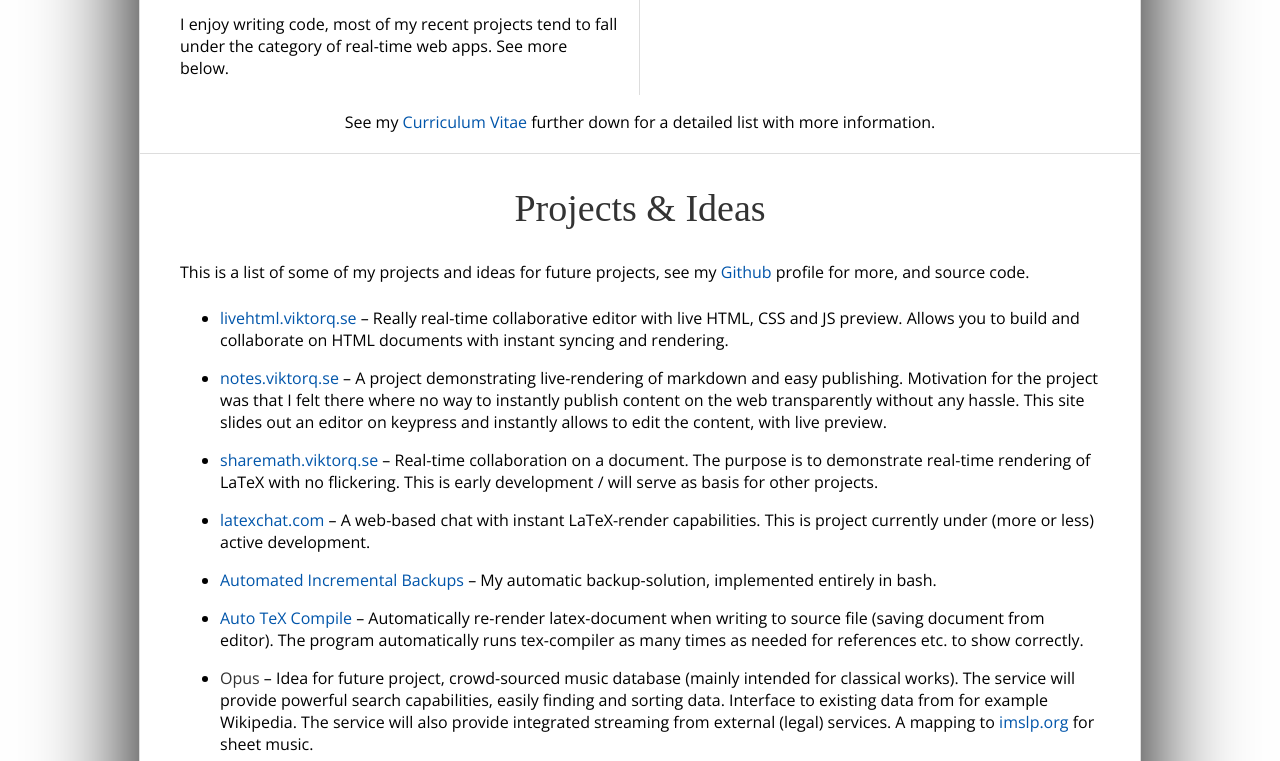
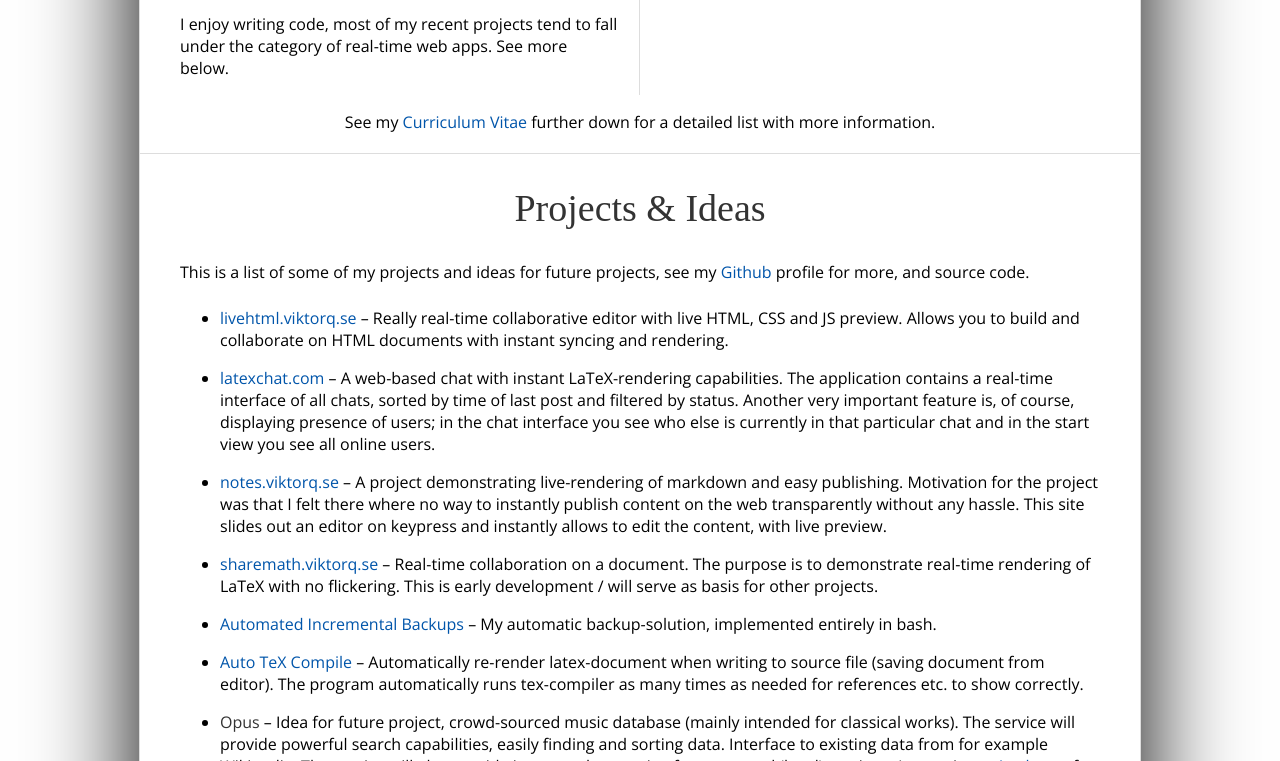
Before and after one commit to ViktorQvarfordt/viktorqvarfordt.github.io, a plain HTML site: page index.html in a window 1280 px wide. Shown: the part 541-1302 px from the top of the page. Drawn offline with nearby package versions, Linux system fonts and the light colour scheme; a web font is replaced by a local one.

Commit message:
Update description of latexchat, to reflect addition of new features.

```diff
--- a/index.html
+++ b/index.html
@@ -108,6 +108,13 @@
  				Allows you to build and collaborate on HTML documents with instant syncing and rendering.
  			</li>
  			<li>
+ 				<strong><a href="http://latexchat.com">latexchat.com</a></strong> – A web-based chat with
+ 				instant LaTeX-rendering capabilities. The application contains a real-time interface of all chats,
+ 				sorted by time of last post and filtered by status. Another very important feature is, of course,
+ 				displaying presence of users; in the chat interface you see who else is currently in that particular chat
+ 				and in the start view you see all online users.
+ 			</li>
+ 			<li>
  				<strong><a href="http://notes.viktorq.se">notes.viktorq.se</a></strong> – A project demonstrating
  				live-rendering of markdown and easy publishing.
  				Motivation for the project was that I felt there where no way to instantly publish content
@@ -118,10 +125,6 @@
  				<strong><a href="http://sharemath.viktorq.se">sharemath.viktorq.se</a></strong> – Real-time collaboration
  				on a document. The purpose is to demonstrate real-time rendering of LaTeX with no flickering.
  				This is early development / will serve as basis for other projects.
- 			</li>
- 			<li>
- 				<strong><a href="http://latexchat.com">latexchat.com</a></strong> – A web-based chat with
- 				instant LaTeX-render capabilities. This is project currently under (more or less) active development.
  			</li>
  			<li>
  				<strong><a href="https://github.com/ViktorQvarfordt/automated-incremental-backups">Automated Incremental Backups</a></strong> –
```
